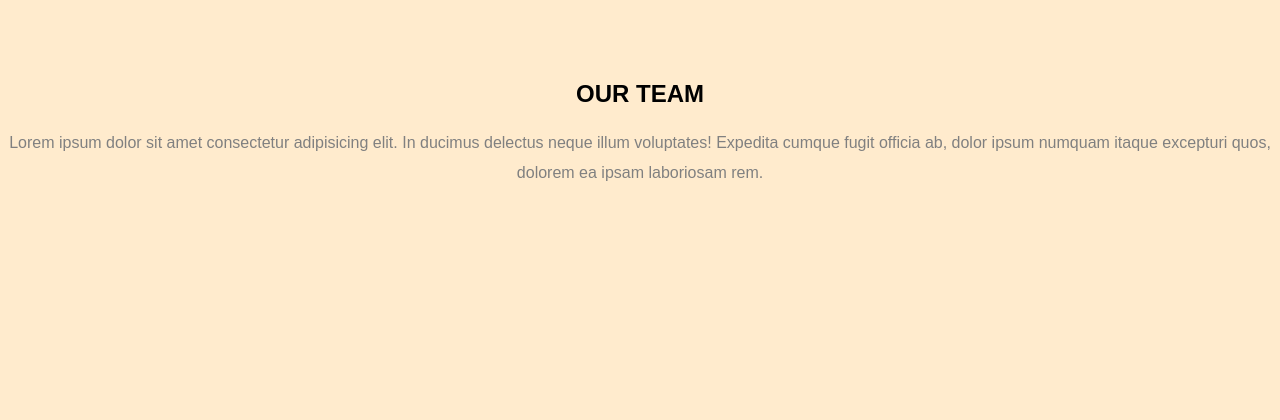
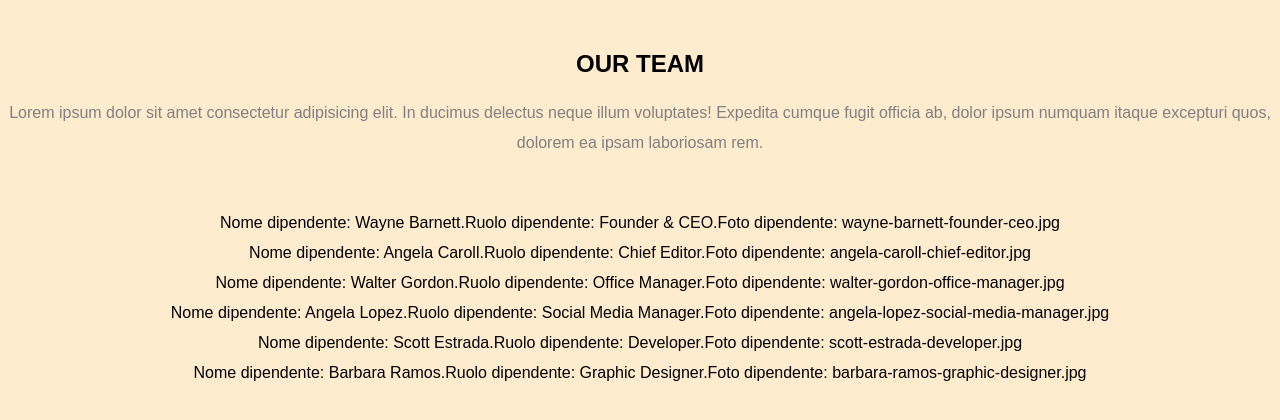
Before and after one commit to GinaTovarAlmario/js-our-team, a plain HTML site: page index.html in a window 1280 px wide. Drawn offline with Linux system fonts and the light colour scheme.

Commit message:
milestone 2 completa. ho stampato in pagina la stringa

```diff
--- a/css/style.css
+++ b/css/style.css
@@ -15,7 +15,7 @@ body{
 }
 #title{
     text-align: center;
-    margin: 80px auto;
+    margin: 50px 0;
 }
 h2{
     margin-bottom: 20px;
@@ -24,3 +24,7 @@ h2{
     color: gray;
     line-height: 30px;
 }
+#listmembers{
+    text-align: center;
+    line-height: 30px;
+}
--- a/index.html
+++ b/index.html
@@ -14,6 +14,7 @@
             <h2>OUR TEAM</h2>
             <p id="introduction">Lorem ipsum dolor sit amet consectetur adipisicing elit. In ducimus delectus neque illum voluptates! Expedita cumque fugit officia ab, dolor ipsum numquam itaque excepturi quos, dolorem ea ipsam laboriosam rem.</p>
         </div>
+        <div id="listmembers"></div>
     </main>
     <script src="js/functions.js"></script>
     <script src="js/script.js"></script>
--- a/js/script.js
+++ b/js/script.js
@@ -1,7 +1,3 @@
-
-
-/*MILESTONE 2:
-Stampare le stesse informazioni su DOM sottoforma di stringhe*/
 
 /*BONUS 1:
 Trasformare la stringa foto in una immagine effettiva
@@ -46,11 +42,18 @@ const teamMembers = [
     {fullName:'Scott Estrada',job:'Developer',photo:'scott-estrada-developer.jpg'},
     {fullName:'Barbara Ramos',job:'Graphic Designer',photo:'barbara-ramos-graphic-designer.jpg'}
 ];
+// prendo elemento dal DOM
+const listTeamMembers = document.getElementById('listmembers');
+// faccio una prova di stampa del mio array di oggetti
 console.table(teamMembers);
 
 /*MILESTONE 1:
 Stampare su console le informazioni di nome, ruolo e la stringa della foto*/
 // vado a scorrere un array uso quindi for of
 for (let teamMember of teamMembers){
-    console.log(`Nome dipendente: ${teamMember.fullName}. Ruolo dipendente: ${teamMember.job}. Foto dipendente:${teamMember.photo}`);
+    let message = `Nome dipendente: ${teamMember.fullName}.Ruolo dipendente: ${teamMember.job}.Foto dipendente: ${teamMember.photo}`;
+    console.log(message);
+    /*MILESTONE 2:Stampare le stesse informazioni su DOM sottoforma di stringhe*/
+    listTeamMembers.innerHTML += message + '<br>';
+
 }
```
